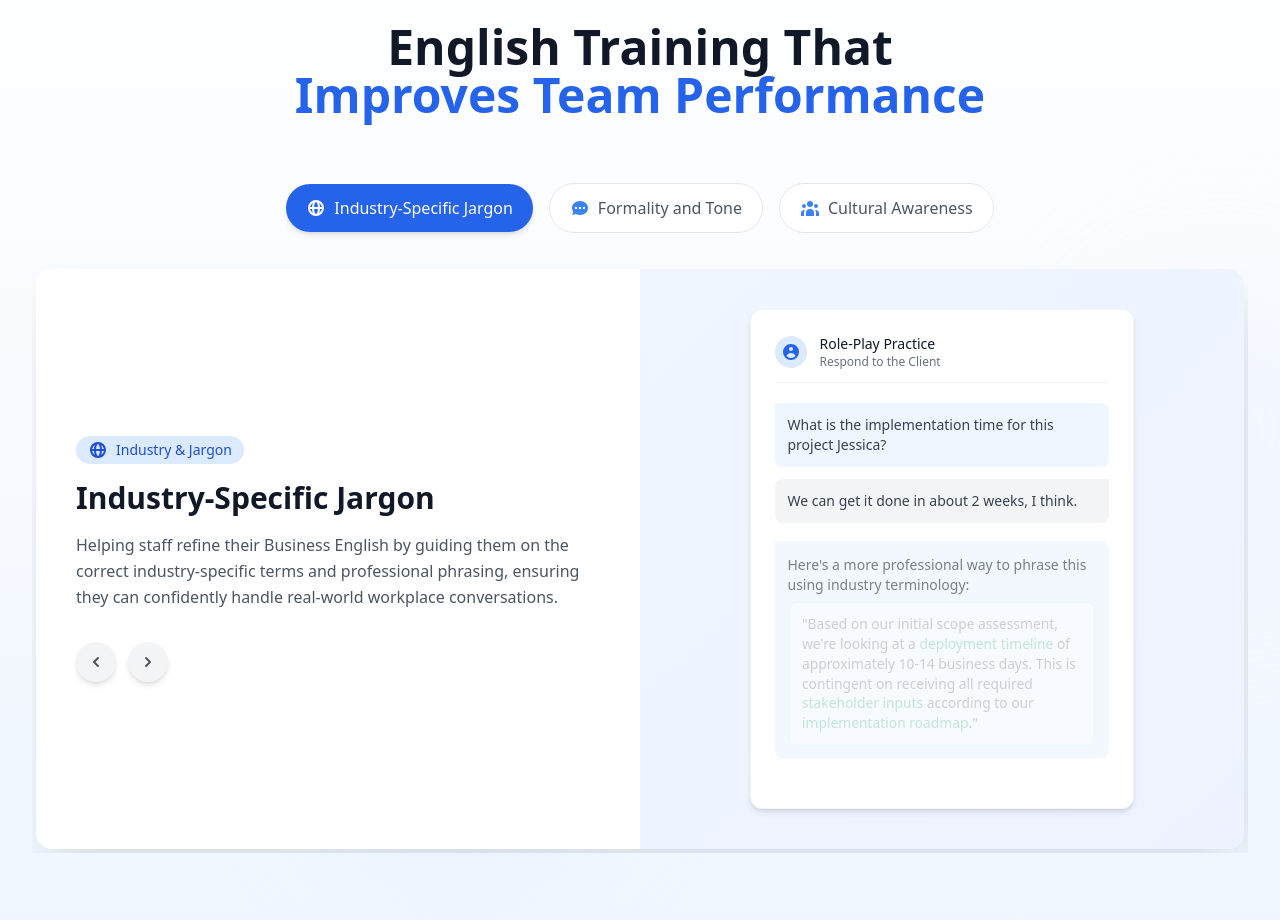
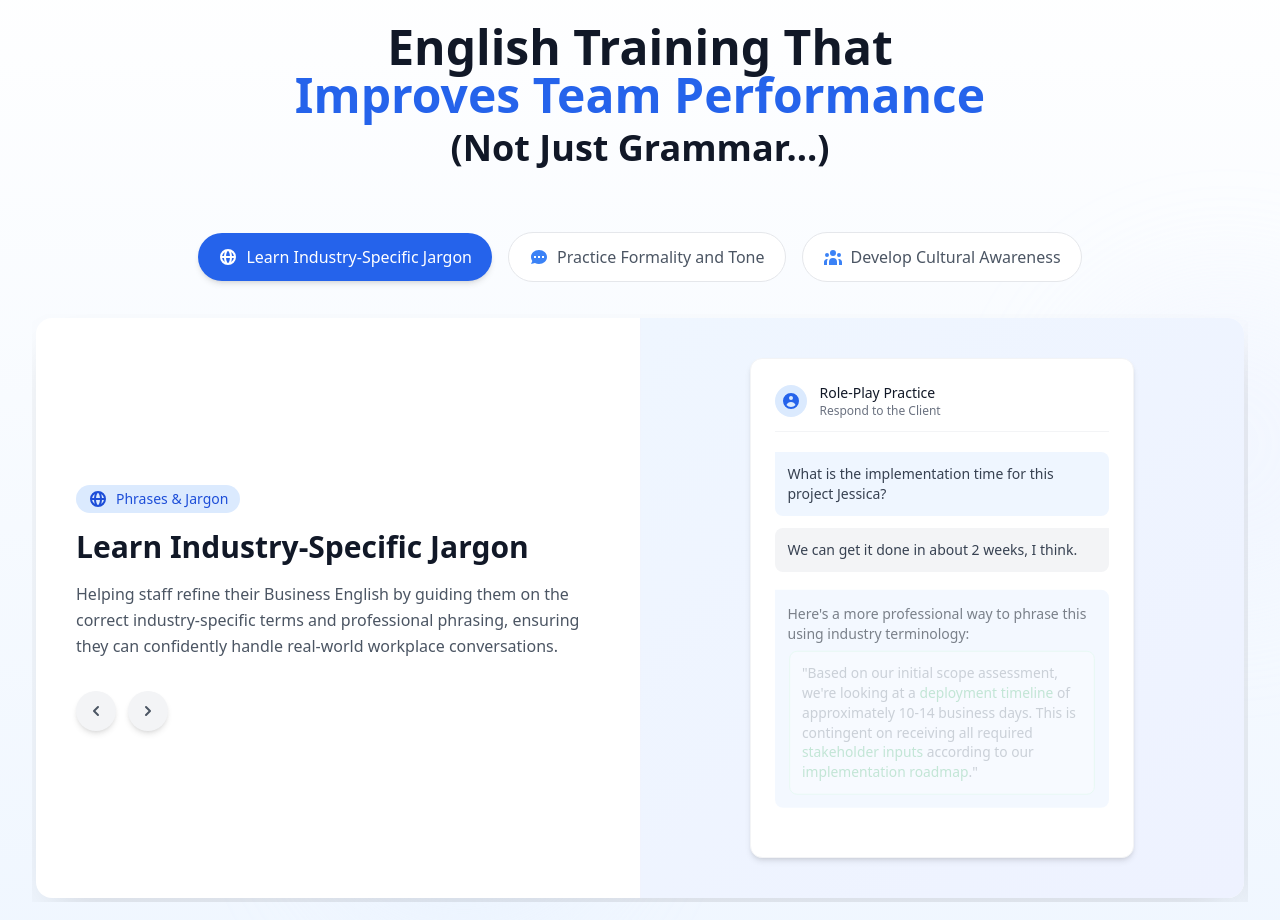
Before and after one commit to woodhk/landing-page, a Next.js app: page /home in a window 1280 px wide. Shown: the part 1760-2680 px from the top of the page. Built offline with nearby package versions, Linux system fonts and the light colour scheme.

Commit message:
Change copy and fix lint issues

```diff
--- a/app/(pages)/home/components/Industry/Desktop/IndustryDetails.tsx
+++ b/app/(pages)/home/components/Industry/Desktop/IndustryDetails.tsx
@@ -37,7 +37,7 @@ const DesktopIndustryDetails: React.FC<DesktopIndustryDetailsProps> = ({ industr
     </motion.div>
 
     {/* Description Paragraphs */}
-    {industry.description.map((paragraph, index) => (
+    {industry.description.map((paragraph: string, index: number) => (
       <motion.p
         key={index}
         className="text-sm sm:text-base text-gray-700 dark:text-gray-300 leading-relaxed"
--- a/app/(pages)/home/components/Industry/Mobile/ExpandedContent.tsx
+++ b/app/(pages)/home/components/Industry/Mobile/ExpandedContent.tsx
@@ -24,7 +24,7 @@ const MobileExpandedContent: React.FC<MobileExpandedContentProps> = ({ industry
     </div>
 
     {/* Description Paragraphs */}
-    {industry.description.map((paragraph, index) => (
+    {industry.description.map((paragraph: string, index: number) => (
       <p
         key={index}
         className="text-sm text-gray-700 dark:text-gray-300 leading-relaxed mb-3"
@@ -42,7 +42,7 @@ const MobileExpandedContent: React.FC<MobileExpandedContentProps> = ({ industry
 
       {/* Client logos grid */}
       <div className="grid grid-cols-2 gap-2">
-        {industry.clientLogos.map((client, index) => (
+        {industry.clientLogos.map((client: {logo: string; name: string}, index: number) => (
           <div
             key={`mobile-client-${index}`}
             className="bg-white dark:bg-gray-900 shadow-sm hover:shadow-md transition-all duration-200
--- a/app/(pages)/home/components/KeyValuePropositions.tsx
+++ b/app/(pages)/home/components/KeyValuePropositions.tsx
@@ -2,11 +2,30 @@
 // app/(pages)/home/components/KeyValuePropositions.tsx
 
 import React, { useState } from 'react';
-import { motion, AnimatePresence } from 'framer-motion';
+import { motion } from 'framer-motion';
 import { keyValueData } from '../data/KeyValueProposition';
 import { IndustryJargonAnimation, DefaultAnimation } from './animations/IndustryJargon';
-import { FormalityToneAnimation } from './animations/Formality'; // Import the new animation
-import { CulturalAwarenessAnimation } from './animations/Culture'; // Import the new animation
+import { FormalityToneAnimation } from './animations/Formality';
+import { CulturalAwarenessAnimation } from './animations/Culture';
+
+// Tab icon mapping
+const tabIcons = {
+  "phrases-jargon": (
+    <svg xmlns="http://www.w3.org/2000/svg" className="h-5 w-5" viewBox="0 0 20 20" fill="currentColor">
+      <path fillRule="evenodd" d="M4.083 9h1.946c.089-1.546.383-2.97.837-4.118A6.004 6.004 0 004.083 9zM10 2a8 8 0 100 16 8 8 0 000-16zm0 2c-.076 0-.232.032-.465.262-.238.234-.497.623-.737 1.182-.389.907-.673 2.142-.766 3.556h3.936c-.093-1.414-.377-2.649-.766-3.556-.24-.56-.5-.948-.737-1.182C10.232 4.032 10.076 4 10 4zm3.971 5c-.089-1.546-.383-2.97-.837-4.118A6.004 6.004 0 0115.917 9h-1.946zm-2.003 2H8.032c.093 1.414.377 2.649.766 3.556.24.56.5.948.737 1.182.233.23.389.262.465.262.076 0 .232-.032.465-.262.238-.234.498-.623.737-1.182.389-.907.673-2.142.766-3.556zm1.166 4.118c.454-1.147.748-2.572.837-4.118h1.946a6.004 6.004 0 01-2.783 4.118zm-6.268 0C6.412 13.97 6.118 12.546 6.03 11H4.083a6.004 6.004 0 002.783 4.118z" clipRule="evenodd" />
+    </svg>
+  ),
+  "formality-tone": (
+    <svg xmlns="http://www.w3.org/2000/svg" className="h-5 w-5" viewBox="0 0 20 20" fill="currentColor">
+      <path fillRule="evenodd" d="M18 10c0 3.866-3.582 7-8 7a8.841 8.841 0 01-4.083-.98L2 17l1.338-3.123C2.493 12.767 2 11.434 2 10c0-3.866 3.582-7 8-7s8 3.134 8 7zM7 9H5v2h2V9zm8 0h-2v2h2V9zM9 9h2v2H9V9z" clipRule="evenodd" />
+    </svg>
+  ),
+  "culture-awareness": (
+    <svg xmlns="http://www.w3.org/2000/svg" className="h-5 w-5" viewBox="0 0 20 20" fill="currentColor">
+      <path d="M13 6a3 3 0 11-6 0 3 3 0 016 0zM18 8a2 2 0 11-4 0 2 2 0 014 0zM14 15a4 4 0 00-8 0v3h8v-3zM6 8a2 2 0 11-4 0 2 2 0 014 0zM16 18v-3a5.972 5.972 0 00-.75-2.906A3.005 3.005 0 0119 15v3h-3zM4.75 12.094A5.973 5.973 0 004 15v3H1v-3a3 3 0 013.75-2.906z" />
+    </svg>
+  )
+};
 
 export const KeyValuePropositions = () => {
   const [activeTab, setActiveTab] = useState(keyValueData[0].id);
@@ -24,42 +43,58 @@ export const KeyValuePropositions = () => {
     }, 500);
   };
 
+  // Get the active item data
   const activeItem = keyValueData.find(item => item.id === activeTab);
 
-  // Icons for each tab
-  const tabIcons = {
-    "industry-jargon": (
-      <svg xmlns="http://www.w3.org/2000/svg" className="h-5 w-5" viewBox="0 0 20 20" fill="currentColor">
-        <path fillRule="evenodd" d="M4.083 9h1.946c.089-1.546.383-2.97.837-4.118A6.004 6.004 0 004.083 9zM10 2a8 8 0 100 16 8 8 0 000-16zm0 2c-.076 0-.232.032-.465.262-.238.234-.497.623-.737 1.182-.389.907-.673 2.142-.766 3.556h3.936c-.093-1.414-.377-2.649-.766-3.556-.24-.56-.5-.948-.737-1.182C10.232 4.032 10.076 4 10 4zm3.971 5c-.089-1.546-.383-2.97-.837-4.118A6.004 6.004 0 0115.917 9h-1.946zm-2.003 2H8.032c.093 1.414.377 2.649.766 3.556.24.56.5.948.737 1.182.233.23.389.262.465.262.076 0 .232-.032.465-.262.238-.234.498-.623.737-1.182.389-.907.673-2.142.766-3.556zm1.166 4.118c.454-1.147.748-2.572.837-4.118h1.946a6.004 6.004 0 01-2.783 4.118zm-6.268 0C6.412 13.97 6.118 12.546 6.03 11H4.083a6.004 6.004 0 002.783 4.118z" clipRule="evenodd" />
-      </svg>
-    ),
-    "formality-tone": (
-      <svg xmlns="http://www.w3.org/2000/svg" className="h-5 w-5" viewBox="0 0 20 20" fill="currentColor">
-        <path fillRule="evenodd" d="M18 10c0 3.866-3.582 7-8 7a8.841 8.841 0 01-4.083-.98L2 17l1.338-3.123C2.493 12.767 2 11.434 2 10c0-3.866 3.582-7 8-7s8 3.134 8 7zM7 9H5v2h2V9zm8 0h-2v2h2V9zM9 9h2v2H9V9z" clipRule="evenodd" />
-      </svg>
-    ),
-    "cultural-awareness": (
-      <svg xmlns="http://www.w3.org/2000/svg" className="h-5 w-5" viewBox="0 0 20 20" fill="currentColor">
-        <path d="M13 6a3 3 0 11-6 0 3 3 0 016 0zM18 8a2 2 0 11-4 0 2 2 0 014 0zM14 15a4 4 0 00-8 0v3h8v-3zM6 8a2 2 0 11-4 0 2 2 0 014 0zM16 18v-3a5.972 5.972 0 00-.75-2.906A3.005 3.005 0 0119 15v3h-3zM4.75 12.094A5.973 5.973 0 004 15v3H1v-3a3 3 0 013.75-2.906z" />
-      </svg>
-    )
-  };
-
-  // Function to determine which animation to render
+  // Determine which animation to render based on active tab
   const renderAnimation = () => {
     switch(activeItem?.id) {
-      case "industry-jargon":
+      case "phrases-jargon":
         return <IndustryJargonAnimation />;
       case "formality-tone":
         return <FormalityToneAnimation />;
-      case "cultural-awareness":
-        return <CulturalAwarenessAnimation />; // Add this line
+      case "culture-awareness":
+        return <CulturalAwarenessAnimation />;
       default:
         return <DefaultAnimation description={activeItem?.animationDescription || ""} />;
     }
   };
 
-  // We're using inline transform calculation instead
+  // Navigation helpers
+  const navigateToPrevious = () => {
+    const currentIndex = keyValueData.findIndex(item => item.id === activeTab);
+    const prevIndex = currentIndex === 0 ? keyValueData.length - 1 : currentIndex - 1;
+    handleTabChange(keyValueData[prevIndex].id);
+  };
+
+  const navigateToNext = () => {
+    const currentIndex = keyValueData.findIndex(item => item.id === activeTab);
+    const nextIndex = currentIndex === keyValueData.length - 1 ? 0 : currentIndex + 1;
+    handleTabChange(keyValueData[nextIndex].id);
+  };
+
+  // Determine tab badge color based on tab ID
+  const getTabBadgeClass = (tabId: string) => {
+    switch(tabId) {
+      case 'formality-tone':
+        return 'bg-purple-100 dark:bg-purple-900/40 text-purple-700 dark:text-purple-300';
+      case 'culture-awareness':
+        return 'bg-green-100 dark:bg-green-900/40 text-green-700 dark:text-green-300';
+      default:
+        return 'bg-blue-100 dark:bg-blue-900/40 text-blue-700 dark:text-blue-300';
+    }
+  };
+
+  // Calculate the translate value for the slider
+  const getSliderTransform = () => {
+    const index = keyValueData.findIndex(item => item.id === activeTab);
+    return `translateX(-${index * 33.333}%)`;
+  };
+
+  // Format the tab title from ID
+  const formatTabTitle = (id: string) => {
+    return id.split('-').map(word => word.charAt(0).toUpperCase() + word.slice(1)).join(' & ');
+  };
 
   return (
     <section className="py-24 bg-gradient-to-b from-white to-blue-50 dark:from-gray-900 dark:to-gray-800 overflow-hidden relative">
@@ -77,7 +112,8 @@ export const KeyValuePropositions = () => {
         >
           <h2 className="text-3xl sm:text-4xl lg:text-5xl font-bold mb-6 text-gray-900 dark:text-white leading-tight text-center">
             English Training That<br />
-            <span className="text-blue-600 dark:text-blue-400">Improves Team Performance</span>
+            <span className="text-blue-600 dark:text-blue-400">Improves Team Performance</span> <br />
+            <span className="text-4xl">(Not Just Grammar...)</span>
           </h2>
         </motion.div>
 
@@ -119,7 +155,7 @@ export const KeyValuePropositions = () => {
         <div className="relative min-h-[450px] overflow-hidden">
           <div
             className="flex w-[300%] transition-transform duration-500 ease-in-out"
-            style={{ transform: activeTab === keyValueData[0].id ? 'translateX(0%)' : activeTab === keyValueData[1].id ? 'translateX(-33.333%)' : 'translateX(-66.666%)' }}
+            style={{ transform: getSliderTransform() }}
           >
             {keyValueData.map((item) => (
               <div key={item.id} className="w-[33.333%] flex-shrink-0">
@@ -127,18 +163,10 @@ export const KeyValuePropositions = () => {
                   <div className="grid grid-cols-1 md:grid-cols-2">
                     {/* Left side: Text */}
                     <div className="p-8 md:p-10 flex flex-col justify-center">
-                      <motion.div
-                        className="relative"
-                      >
-                        <div className={`inline-flex items-center px-3 py-1 rounded-full text-sm font-medium mb-4 ${
-                          item.id === 'formality-tone'
-                            ? 'bg-purple-100 dark:bg-purple-900/40 text-purple-700 dark:text-purple-300'
-                            : item.id === 'cultural-awareness'
-                              ? 'bg-green-100 dark:bg-green-900/40 text-green-700 dark:text-green-300'
-                              : 'bg-blue-100 dark:bg-blue-900/40 text-blue-700 dark:text-blue-300'
-                        }`}>
+                      <motion.div className="relative">
+                        <div className={`inline-flex items-center px-3 py-1 rounded-full text-sm font-medium mb-4 ${getTabBadgeClass(item.id)}`}>
                           {tabIcons[item.id as keyof typeof tabIcons]}
-                          <span className="ml-2">{item.id.split('-').map(word => word.charAt(0).toUpperCase() + word.slice(1)).join(' & ')}</span>
+                          <span className="ml-2">{formatTabTitle(item.id)}</span>
                         </div>
                         <h3 className="text-2xl md:text-3xl font-bold mb-4 text-gray-900 dark:text-white">
                           {item.title}
@@ -153,11 +181,7 @@ export const KeyValuePropositions = () => {
                             className="w-10 h-10 rounded-full bg-gray-100 dark:bg-gray-700 shadow-md flex items-center justify-center text-gray-600 dark:text-gray-200 hover:bg-gray-200 dark:hover:bg-gray-600 transition-colors"
                             whileHover={{ scale: 1.1 }}
                             whileTap={{ scale: 0.95 }}
-                            onClick={() => {
-                              const currentIndex = keyValueData.findIndex(item => item.id === activeTab);
-                              const prevIndex = currentIndex === 0 ? keyValueData.length - 1 : currentIndex - 1;
-                              handleTabChange(keyValueData[prevIndex].id);
-                            }}
+                            onClick={navigateToPrevious}
                             disabled={isAnimating}
                             aria-label="Previous card"
                           >
@@ -169,11 +193,7 @@ export const KeyValuePropositions = () => {
                             className="w-10 h-10 rounded-full bg-gray-100 dark:bg-gray-700 shadow-md flex items-center justify-center text-gray-600 dark:text-gray-200 hover:bg-gray-200 dark:hover:bg-gray-600 transition-colors"
                             whileHover={{ scale: 1.1 }}
                             whileTap={{ scale: 0.95 }}
-                            onClick={() => {
-                              const currentIndex = keyValueData.findIndex(item => item.id === activeTab);
-                              const nextIndex = currentIndex === keyValueData.length - 1 ? 0 : currentIndex + 1;
-                              handleTabChange(keyValueData[nextIndex].id);
-                            }}
+                            onClick={navigateToNext}
                             disabled={isAnimating}
                             aria-label="Next card"
                           >
--- a/app/(pages)/home/data/FAQ.ts
+++ b/app/(pages)/home/data/FAQ.ts
@@ -6,7 +6,7 @@ export type FAQItem = {
 export const faqData: FAQItem[] = [
   {
     question: "Do we have the budget for this training?",
-    answer: "We understand that training budgets are limited. That's why FluentPro is designed to be cost-effective, delivering measurable results like fewer communication errors, better client interactions, and improved efficiency. Plus, you only need to purchase a set number of seats—inactive users are automatically removed, freeing up space for more motivated staff at no extra cost. We explain this in more detail during your free demo call."
+    answer: "We understand that training budgets are limited. That's why FluentPro is designed to be cost-effective, delivering measurable results like fewer communication errors, better client interactions, and improved efficiency. Plus, you only need to purchase a set number of seats—inactive users are automatically removed, freeing up space for more motivated staff at no extra cost."
   },
   {
     question: "Will this disrupt staff's busy schedules?",
@@ -22,6 +22,6 @@ export const faqData: FAQItem[] = [
   },
   {
     question: "Will this actually improve workplace communication?",
-    answer: "FluentPro helps staff practice real conversations they'll have at work, making learning relevant and practical. We've trained over 10,000 professionals in Hong Kong for more than 30 years, working with 200+ companies, including Fortune 500 firms like J.P. Morgan and the Bank of China, whilst maintaining a 90%+ approval rating. You can try our free pilot program to see real progress through detailed reports and analytics before making a commitment."
+    answer: "FluentPro helps staff practice real conversations they'll have at work, making learning relevant and practical. We've trained over 10,000 professionals in Hong Kong for more than 30 years, working with 200+ companies, including Fortune 500 firms like J.P. Morgan and the Bank of China, whilst maintaining a 90%+ approval rating."
   }
 ];
--- a/app/(pages)/home/data/KeyValueProposition.ts
+++ b/app/(pages)/home/data/KeyValueProposition.ts
@@ -9,20 +9,20 @@ export interface KeyValueItem {
 
 export const keyValueData: KeyValueItem[] = [
   {
-    id: "industry-jargon",
-    title: "Industry-Specific Jargon",
+    id: "phrases-jargon",
+    title: "Learn Industry-Specific Jargon",
     description: "Helping staff refine their Business English by guiding them on the correct industry-specific terms and professional phrasing, ensuring they can confidently handle real-world workplace conversations.",
     animationDescription: "Animation showing AI giving feedback on a response with the improvement response including industry specific jargon"
   },
   {
     id: "formality-tone",
-    title: "Formality and Tone",
+    title: "Practice Formality and Tone",
     description: "Ensuring staff communicate with the right level of formality and tone for each business scenario, helping them sound professional, respectful, and suited to the workplace context.",
     animationDescription: "Animation showing AI giving feedback on a response with the improvement response including better formality and tone for the given situation"
   },
   {
-    id: "cultural-awareness",
-    title: "Cultural Awareness",
+    id: "culture-awareness",
+    title: "Develop Cultural Awareness",
     description: "Helping staff navigate cultural differences in communication by providing feedback on language use, etiquette, and expressions, ensuring their responses align with professional and culturally aware business interactions.",
     animationDescription: "Animation showing AI giving feedback on a response with the improvement response including better cultural awareness"
   }
```
Also changed, not shown: app/(pages)/home/components/FAQ.tsx (+3 -9 lines).
